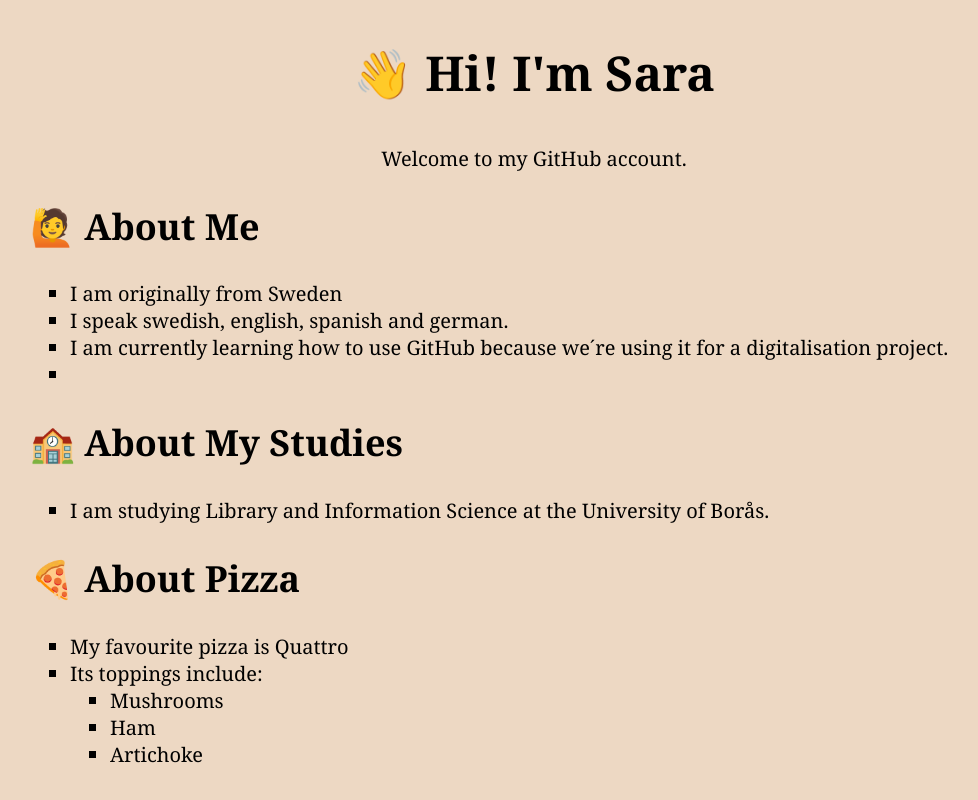
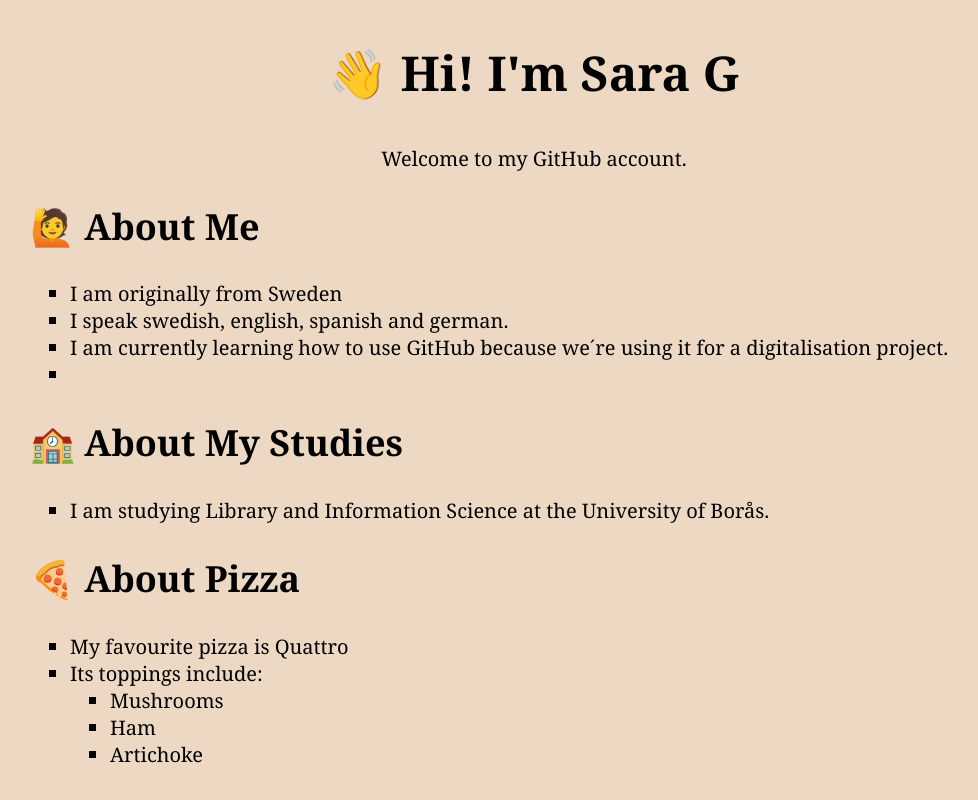
Before and after one commit to SaraGurra/SarasMars7, a plain HTML site: page index.html in a window 1280 px wide. Shown: the whole page, without its empty margins (106-1084 px from the left). Drawn offline with Linux system fonts and the light colour scheme.

Commit message:
Update index.html
Full name

```diff
--- a/index.html
+++ b/index.html
@@ -7,7 +7,7 @@
     </head>
     <body>
         <article>
-        <h1>&#128075; Hi! I'm Sara</h1>
+        <h1>&#128075; Hi! I'm Sara G</h1>
         <p>
             Welcome to my GitHub account.
         </p>
```
